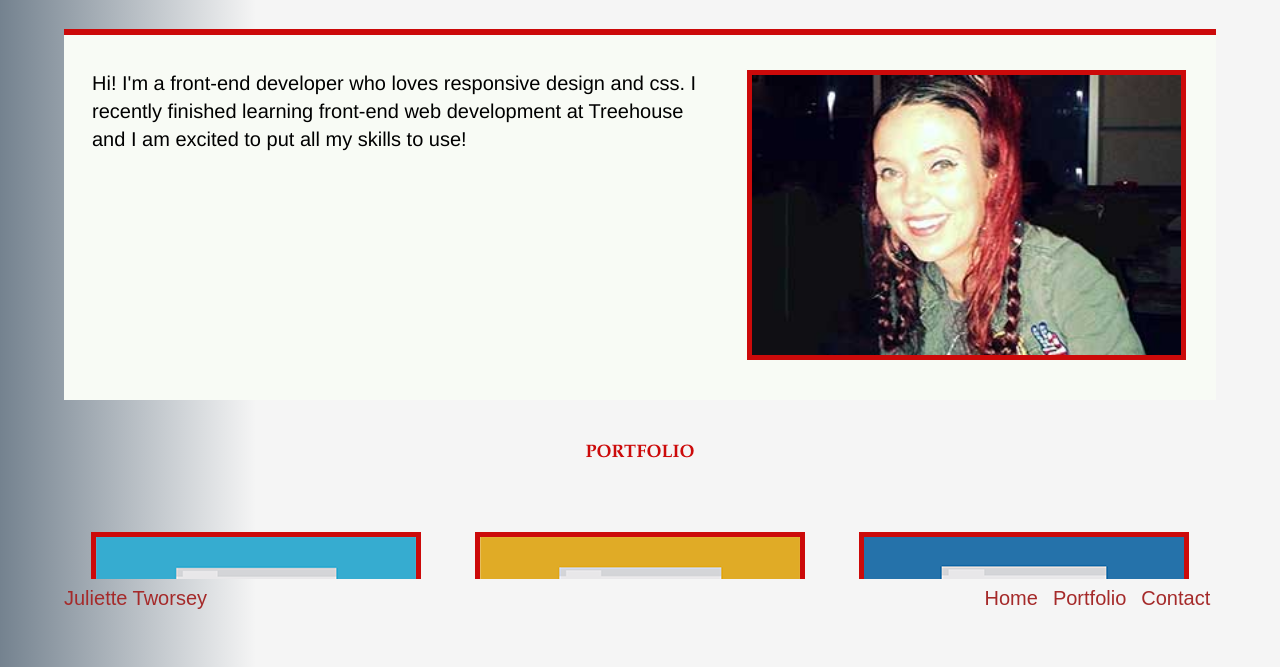
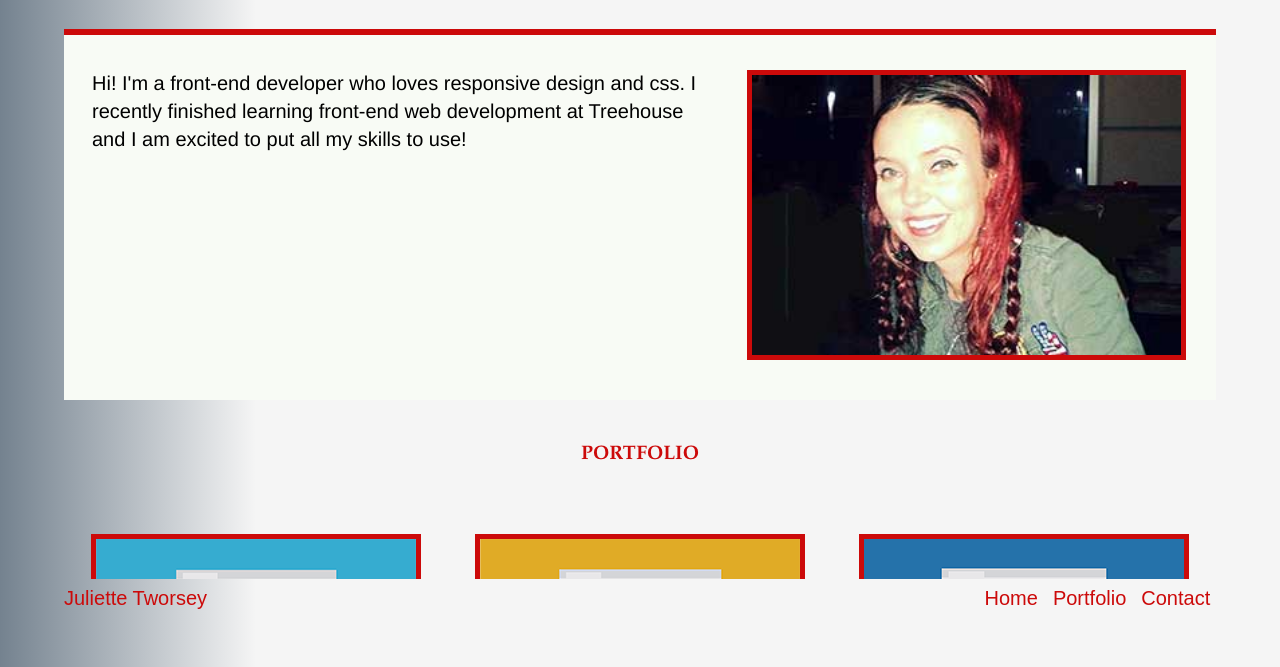
Before and after one commit to firebuggirl/stickyheadercsstosass, a website: page index.html in a window 1280 px wide. Shown: the part 131-798 px from the top of the page. Drawn offline with Linux system fonts and the light colour scheme; a web font is replaced by a local one.

Commit message:
Validate CSS + CSS adjustments
Fixed font-weight errors, validated CSS + added variables to all
font-size and color values.

```diff
--- a/scss/base/_base.scss
+++ b/scss/base/_base.scss
@@ -53,7 +53,7 @@ body{
 
 .top > a:nth-child(1){
   color: $red;
-  font-size: 13px;
+  font-size: $font-size__small;
 }
 
 p{
--- a/scss/base/_footer.scss
+++ b/scss/base/_footer.scss
@@ -2,7 +2,7 @@ footer{
   @extend %flex;
   @extend %flex_column;
   @extend %centered;
-  background-color: #F8FBF5;
+  background-color: $ivory;
   height: 350px;
   margin-bottom: 15%;
   border-bottom: 6px solid $red;
--- a/scss/base/_mobilefirst.scss
+++ b/scss/base/_mobilefirst.scss
@@ -47,7 +47,7 @@ section {
 
 p{
   @extend %centered;
-  @include text(1em, 1.4, light);
+  @include text(1em, 1.4, $font-weight--light);
   font-family: $stack-helvetica;
   max-width: 90%;
   margin-left: 10px;
@@ -60,9 +60,9 @@ p{
 }
 .intro2 {
   @include flex_align_center;
-  @include text(1.25em, 1.4, medium);
+  @include text(1.25em, 1.4, $font-weight--light);
 	margin-top: 20px;
-	color: black;
+	color: $black;
 	padding: 8px 8px;
   font-family: $stack-helvetica;
 }
--- a/scss/components/variables/_colors.scss
+++ b/scss/components/variables/_colors.scss
@@ -17,6 +17,7 @@ $burgundy: #350514;
 $rose: #7E272D;
 $drkred: #710000;
 $white          : #fff;
+$ivory          : #F8FBF5;
 $black          : #000;
 $river-bed      : #48525c;
 $grey           : #878787;
--- a/scss/components/variables/_fontsizes.scss
+++ b/scss/components/variables/_fontsizes.scss
@@ -1,14 +1,16 @@
 // Text
 
 $base__font-size : 16px;
+$font-size__small : 13px;
+$font-size__large : 20px;
 $base__line      : 24px;
 
 // Font Weights
 
 $font-weight--thin       : 100;
 $font-weight--light      : 300;
-$font-weight--medium     : 400;
-$font-weight--medium-bold  : 550;
+$font-weight--normal     : 400;
+$font-weight--medium     : 500;
 $font-weight--bold       : 700;
 $font-weight--ultra-bold : 900;
 
--- a/scss/media/_fullscreen.scss
+++ b/scss/media/_fullscreen.scss
@@ -16,7 +16,7 @@
 .main-nav .nav {
   @include flex_justify_end;
 	font-weight: 600;
-  font-size: 20px;
+  font-size: $font-size__large;
 	margin-top: -65px;
   @include bp(large_screen){
     margin-right: 2%;
@@ -74,8 +74,8 @@ div.footer-nav {
 
 .name-foot {
   margin-top: -47px;
-  color: brown;
-  font-size: 20px;
+  color: $red;
+  font-size: $font-size__large;
   @include bp(large_screen){
       margin-top: -60px;
     }
@@ -88,7 +88,7 @@ div.footer-nav {
 
 a{
   text-decoration: none;
-  color: brown;
+  color: $red;
 }
 
 #phone{
@@ -109,7 +109,7 @@ a{
 }
 
 .footer-nav > ul{
-  font-size: 20px;
+  font-size: $font-size__large;
   margin-top: -47px;
   margin-right: -1.5%;
   @include bp(large_screen){
--- a/scss/media/_tablet.scss
+++ b/scss/media/_tablet.scss
@@ -59,7 +59,7 @@ img#profile-image{
 }
 
 .portfolio{
-    font-size: 12px;
+    font-size: $font-size__small;
 }
 
 .card{
```
Also changed, not shown: css/main.css, 1 other file.
